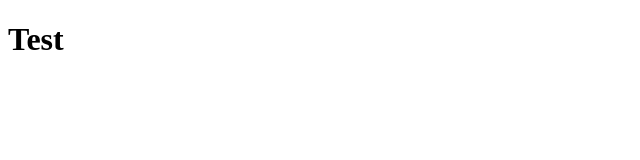
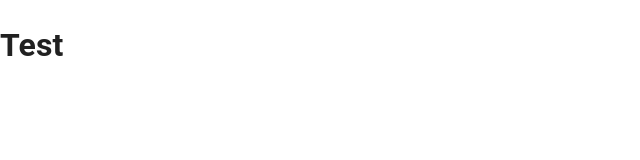
Before and after one commit to Scott-Zeta/film_pire, a React (Create React App) app: page / in a window 1280 px wide. Shown: the top 160 px of the page, without its empty margins (0-640 px from the left). Built offline with nearby package versions, Linux system fonts and the light colour scheme.

Commit message:
import CSSbasline

```diff
--- a/package.json
+++ b/package.json
@@ -4,10 +4,10 @@
   "private": true,
   "dependencies": {
     "@alan-ai/alan-sdk-web": "^1.8.28",
-    "@emotion/react": "^11.4.1",
-    "@emotion/styled": "^11.3.0",
+    "@emotion/react": "^11.10.6",
+    "@emotion/styled": "^11.10.6",
     "@mui/icons-material": "^5.0.3",
-    "@mui/material": "^5.0.3",
+    "@mui/material": "^5.11.15",
     "@mui/styles": "^5.0.1",
     "@reduxjs/toolkit": "^1.6.2",
     "@testing-library/jest-dom": "^5.11.4",
--- a/src/components/App.jsx
+++ b/src/components/App.jsx
@@ -1,5 +1,12 @@
 import React from 'react';
+// eslint-disable-next-line import/no-extraneous-dependencies
+import { CssBaseline } from '@mui/material';
 
-const App = () => <div><h1>Test</h1></div>;
+const App = () => (
+  <div>
+    <CssBaseline />
+    <h1>Test</h1>
+  </div>
+);
 
 export default App;
--- a/src/index.js
+++ b/src/index.js
@@ -1,5 +1,6 @@
 import React from 'react';
 import ReactDOM from 'react-dom';
+// eslint-disable-next-line import/no-named-as-default, import/no-named-as-default-member
 import App from './components/App';
 
 ReactDOM.render(<App />, document.getElementById('root'));
```
Also changed, not shown: 1 other file (tests, documents, lock files or other folders).
